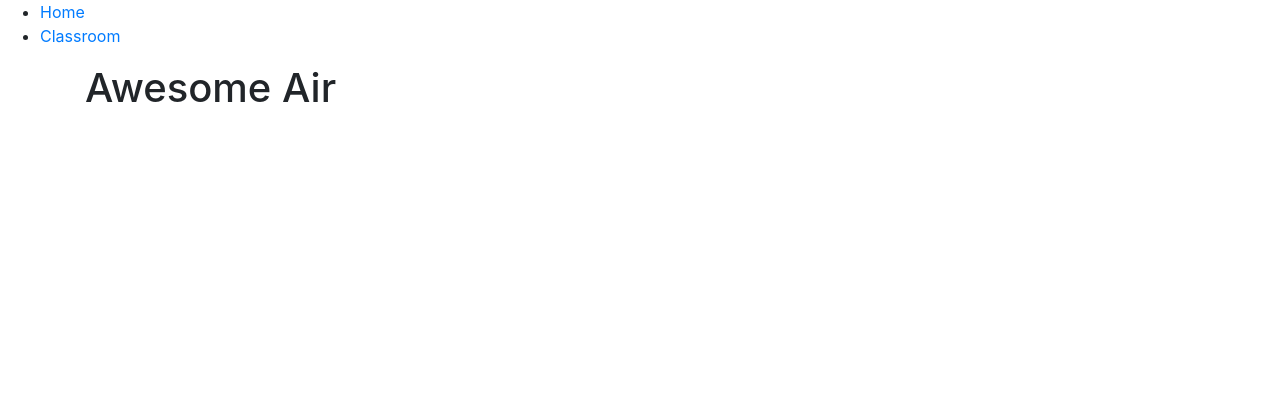
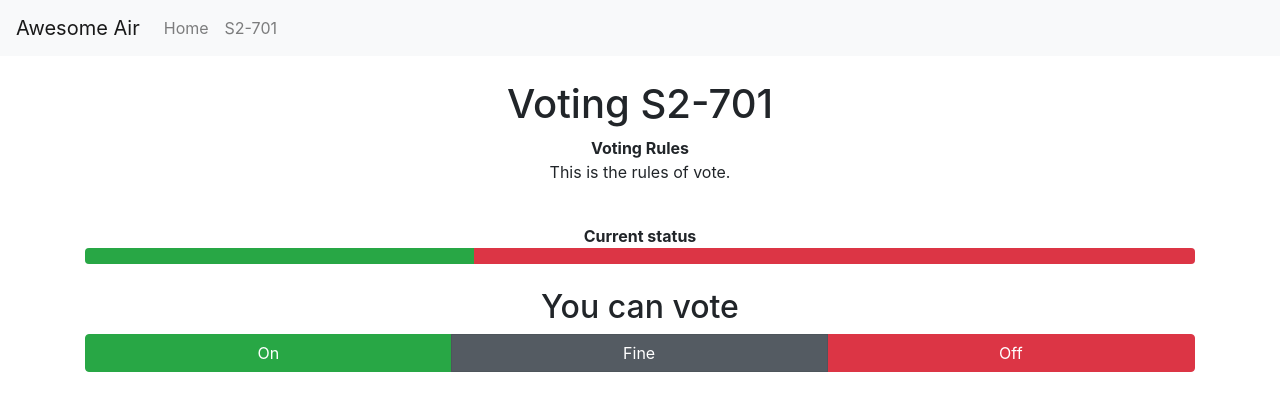
Before and after one commit to dj6082013/Classroom-Air, a React (Create React App) app: page /S2-701 in a window 1280 px wide. Shown: the top 410 px of the page. Built offline with nearby package versions, Linux system fonts and the light colour scheme.

Commit message:
Add Layout of pages

```diff
--- a/public/index.html
+++ b/public/index.html
@@ -24,7 +24,7 @@
       work correctly both with client-side routing and a non-root public URL.
       Learn how to configure a non-root public URL by running `npm run build`.
     -->
-    <title>React App</title>
+    <title>Awesome Air</title>
   </head>
   <body>
     <noscript>You need to enable JavaScript to run this app.</noscript>
--- a/src/App.jsx
+++ b/src/App.jsx
@@ -2,6 +2,7 @@ import React from 'react';
 import {
   BrowserRouter as Router, Switch, Route, Link,
 } from 'react-router-dom';
+import { Navbar, Nav } from 'react-bootstrap';
 import Home from './home';
 import Classroom from './classroom';
 
@@ -9,19 +10,21 @@ function App() {
   return (
     <Router>
       <div>
-        <ul>
-          <li>
-            <Link to="/">Home</Link>
-          </li>
-          <li>
-            <Link to="/classroom">Classroom</Link>
-          </li>
-        </ul>
+        <Navbar bg="light" expand="lg">
+          <Navbar.Brand href="/">Awesome Air</Navbar.Brand>
+          <Navbar.Toggle aria-controls="basic-navbar-nav" />
+          <Navbar.Collapse id="basic-navbar-nav">
+            <Nav className="mr-auto">
+              <Link className="nav-link" to="/">Home</Link>
+              <Link className="nav-link" to="/S2-701">S2-701</Link>
+            </Nav>
+          </Navbar.Collapse>
+        </Navbar>
         <Switch>
-          <Route eact path="/">
+          <Route exact path="/">
             <Home />
           </Route>
-          <Route path="/classroom">
+          <Route path="/:roomID">
             <Classroom />
           </Route>
         </Switch>
--- a/src/classroom.jsx
+++ b/src/classroom.jsx
@@ -1,10 +1,35 @@
 import React from 'react';
-import { Container } from 'react-bootstrap';
+import {
+  Container, ToggleButtonGroup, ToggleButton, ProgressBar,
+} from 'react-bootstrap';
+import { useParams } from 'react-router-dom';
 
-export default function () {
+function Classroom() {
+  const { roomID } = useParams();
   return (
     <Container>
-      <div className="" />
+      <div className="p-4 w-100 text-center">
+        <h1>{`Voting ${roomID}`}</h1>
+        <strong>Voting Rules</strong>
+        <p>This is the rules of vote.</p>
+      </div>
+      <div className="pb-4 text-center w-100">
+        <strong>Current status</strong>
+        <ProgressBar>
+          <ProgressBar variant="success" now={35} key={1} />
+          <ProgressBar variant="danger" now={65} key={2} />
+        </ProgressBar>
+      </div>
+      <div className="text-center">
+        <h2>You can vote</h2>
+        <ToggleButtonGroup type="radio" name="options" defaultValue={-1} className="w-100">
+          <ToggleButton value={1} variant="success">On</ToggleButton>
+          <ToggleButton value={-1} variant="secondary">Fine</ToggleButton>
+          <ToggleButton value={0} variant="danger">Off</ToggleButton>
+        </ToggleButtonGroup>
+      </div>
     </Container>
   );
 }
+
+export default Classroom;
--- a/src/home.jsx
+++ b/src/home.jsx
@@ -1,14 +1,48 @@
 import React from 'react';
-import { Container } from 'react-bootstrap';
+import {
+  Container, Carousel, Col, Row, Image,
+} from 'react-bootstrap';
 
-export default function () {
+function Home() {
   return (
-    <Container>
-      <div className="h-100">
-        <h1>Awesome Air</h1>
-      </div>
-      <div className="p-5" />
-      <div className="p-5" />
-    </Container>
+    <div>
+      <Carousel>
+        <Carousel.Item>
+          <img
+            className="d-block w-100"
+            src="3D_room.jpg"
+            alt="First slide"
+          />
+          <Carousel.Caption>
+            <h1>Awesome Air</h1>
+          </Carousel.Caption>
+        </Carousel.Item>
+      </Carousel>
+      <Container className="p-5">
+        <Row>
+          <Col>
+            <h2>Introduction</h2>
+            <p />
+          </Col>
+          <Col>
+            <Image src="3D_room.jpg" alt="Introduction" fluid />
+          </Col>
+        </Row>
+      </Container>
+      <hr />
+      <Container className="p-5">
+        <Row>
+          <Col>
+            <Image src="3D_room.jpg" alt="Future Outlook" fluid />
+          </Col>
+          <Col>
+            <h2>Future Outlook</h2>
+            <p />
+          </Col>
+        </Row>
+      </Container>
+    </div>
   );
 }
+
+export default Home;
```
Also changed, not shown: public/3D_room.jpg (added).
